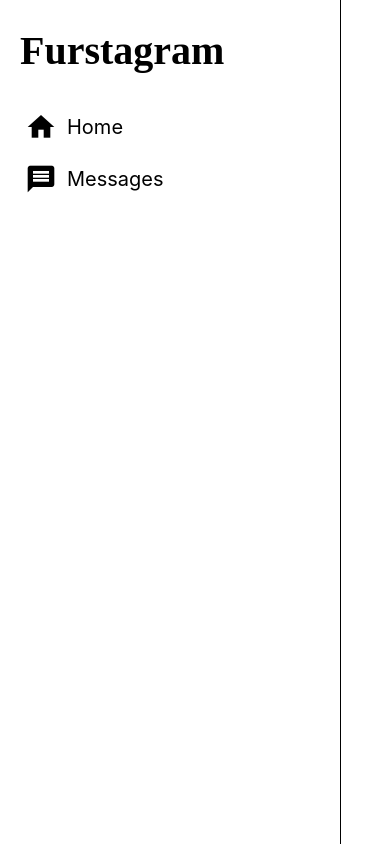
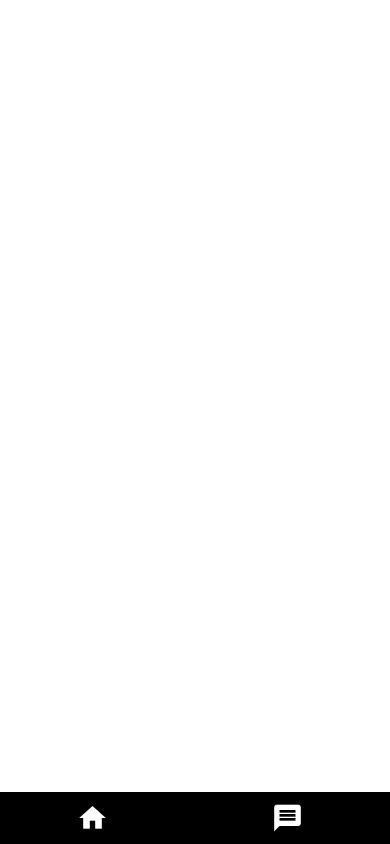
Before and after one commit to shanermcgraw/React-Showcase, a React (Create React App) app: page /messages in a window 390 px wide. Built offline with nearby package versions, Linux system fonts and the light colour scheme.

Commit message:
added responsive navigation bar for smaller screens

```diff
--- a/src/App.css
+++ b/src/App.css
@@ -4,6 +4,13 @@
   font-size: calc(10px + 2vmin);
 }
 
+@media screen and (max-width: 900px) {
+  .App-header {
+    flex-direction: column;
+    justify-content: flex-end;
+  }
+}
+
 .App-content-container {
   display: flex;
   flex: 1;
--- a/src/App.jsx
+++ b/src/App.jsx
@@ -6,9 +6,13 @@ import DogFeed from "./pages/DogFeed";
 import Filter from "./components/Filter";
 import { FilterContext } from "./context";
 import { QueryClientProvider, QueryClient } from "react-query";
+import { useMediaQuery, useTheme } from "@mui/material";
+import NavigationFooter from "./components/NavigationFooter";
 
 function App() {
   const [filters, setFilters] = useState([]);
+  const theme = useTheme();
+  const aboveMd = useMediaQuery(theme.breakpoints.up("md"));
 
   const queryClient = new QueryClient();
 
@@ -22,11 +26,10 @@ function App() {
 
   return (
     <QueryClientProvider client={queryClient}>
-
       <div className="App">
         <header className="App-header">
           <BrowserRouter>
-          <NavigationBar />
+            {aboveMd && <NavigationBar />}
             <Routes>
               <Route
                 path="/"
@@ -43,6 +46,7 @@ function App() {
               />
               <Route path="/messages" />
             </Routes>
+            {!aboveMd && <NavigationFooter />}
           </BrowserRouter>
         </header>
       </div>
--- a/src/components/NavigationBar/navigationbar.css
+++ b/src/components/NavigationBar/navigationbar.css
@@ -2,7 +2,8 @@
   border-right: 1px black solid;
   height: 100vh;
   padding: 0 20px;
-  min-width: 300px;
+  max-width: 300px;
+  width: 20%;
 }
 
 .Navigation-item-container {
--- /dev/null
+++ b/src/components/NavigationFooter/index.jsx
@@ -0,0 +1,45 @@
+import "./navigationfooter.css";
+import Icon from "@mui/material/Icon";
+import { NavLink } from "react-router-dom";
+
+const navItems = [
+  {
+    id: 1,
+    title: "Home",
+    icon: "home",
+    href: "/",
+  },
+  {
+    id: 2,
+    title: "Messages",
+    icon: "message_outlined",
+    href: "/messages",
+  },
+];
+
+function NavigationItem({ icon, title, href }) {
+  return (
+    <NavLink className="Navigation-footer-item-container" to={href}>
+      <div className="Navigation-footer-icon-container">
+        <Icon fontSize="inherit" className="Navigation-footer-item-icon">
+          {icon}
+        </Icon>
+      </div>
+    </NavLink>
+  );
+}
+
+export default function NavigationFooter() {
+  return (
+    <div className="Navigation-footer-container">
+      {navItems.map((navItem) => (
+        <NavigationItem
+          key={navItem.id}
+          icon={navItem.icon}
+          title={navItem.title}
+          href={navItem.href}
+        />
+      ))}
+    </div>
+  );
+}
--- /dev/null
+++ b/src/components/NavigationFooter/navigationfooter.css
@@ -0,0 +1,40 @@
+.Navigation-footer-container {
+  display: flex;
+  width: 100%;
+  background-color: black;
+  justify-content: space-between;
+}
+
+.Navigation-footer-item-container {
+  display: flex;
+  flex: 1;
+  justify-content: center;
+  align-items: center;
+  padding: 10px 5px;
+  text-decoration: none;
+}
+
+.Navigation-item-footer-container:hover {
+  cursor: pointer;
+  background-color: rgba(236, 236, 236, 1);
+}
+
+.Navigation-footer-icon-container {
+  display: flex;
+  font-size: 2rem;
+}
+
+.Navigation-footer-item-icon {
+  color: white;
+  margin-right: 10px;
+  font-size: 30px;
+}
+
+.Navigation-item-label {
+  margin: 0;
+}
+
+.title {
+  font-family: "Dancing Script", cursive;
+  font-size: 2.5rem;
+}
--- a/src/components/Post/post.css
+++ b/src/components/Post/post.css
@@ -24,7 +24,7 @@
 }
 
 .Post-icon-container {
-  margin: 0 5px;
+  margin-right: 5px;
 }
 
 .Post-icon-container:hover {
--- a/src/pages/DogFeed/dogfeed.css
+++ b/src/pages/DogFeed/dogfeed.css
@@ -4,7 +4,13 @@
   align-items: center;
   flex-direction: column;
   flex: 1;
-  height: 100vh;
+  max-height: 100vh;
+}
+
+@media screen and (max-width: 900px) {
+  .App-feed {
+    height: 90vh;
+  }
 }
 
 .Dogfeed-loadmore-container {
```
Lines whose indentation alone changed are shown as unchanged.
